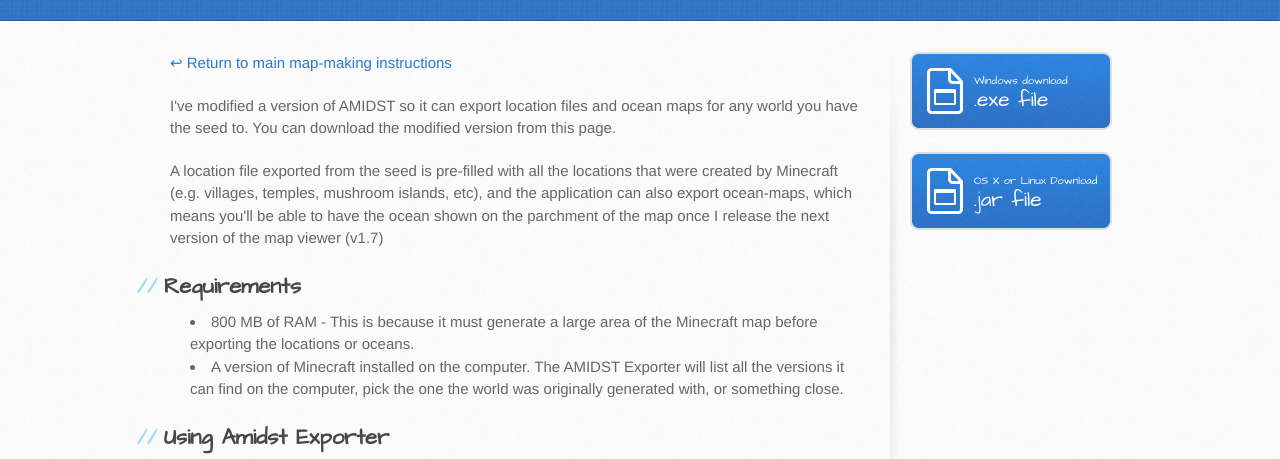
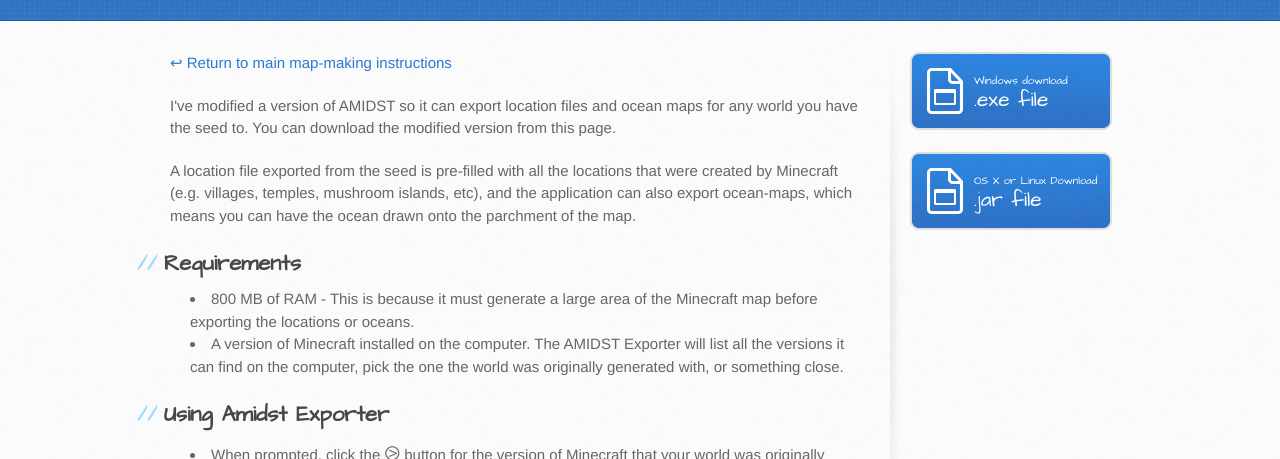
Before and after one commit to Treer/minecraft-map, a plain HTML site: page instructions/exportfromseed.html in a window 1280 px wide. Shown: the part 252-711 px from the top of the page. Drawn offline with Linux system fonts and the light colour scheme.

Commit message:
minor corrections

```diff
--- a/instructions/exportfromseed.html
+++ b/instructions/exportfromseed.html
@@ -44,8 +44,8 @@
 
 		<p>A location file exported from the seed is pre-filled with all the locations that were created
 		by Minecraft (e.g. villages, temples, mushroom islands, etc), and the application can
-		also export ocean-maps, which means you'll be able to have the ocean shown on the parchment
-		of the map once I release the next version of the map viewer (v1.7)</p>
+		also export ocean-maps, which means you can have the ocean drawn onto the parchment
+		of the map.</p>
 
 		<h2>Requirements</h2>
 
```
Also changed, not shown: src/templates/index.fmpp.html (+1 -1 lines).
